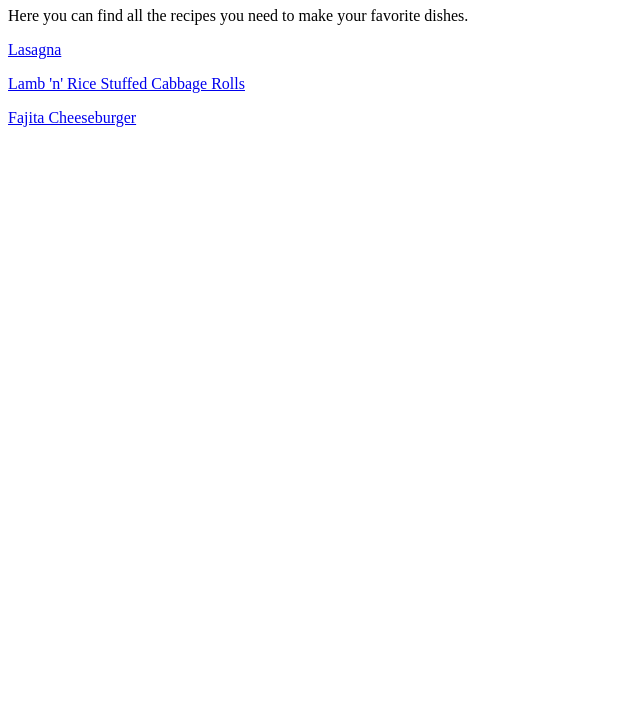
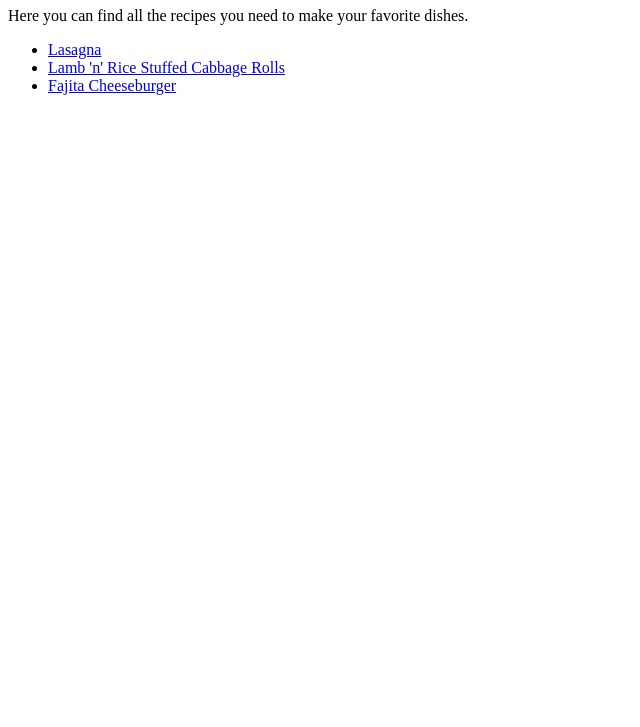
Before and after one commit to RobinEner1999/odin-recipes, a plain HTML site: page index.html in a window 1280 px wide. Shown: the part 73-800 px from the top of the page, without its empty margins (0-640 px from the left). Drawn offline with Linux system fonts and the light colour scheme.

Commit message:
feat(index): add unordered navigation list with recipe links
- Implement <ul> with 3 recipe <li> items in index.html
- Link to:
  * lasagna.html
  * fajita-cheeseburger.html
  * lamb-n-rice-stuffed-cabbage-rolls.html

```diff
--- a/index.html
+++ b/index.html
@@ -8,8 +8,10 @@
 <body>
     <h1>Odin Recipes”</h1>
     <p>Here you can find all the recipes you need to make your favorite dishes.</p>
-    <p><a href="./recipes/lasagna.html">Lasagna</a></p>
-    <p><a href="./recipes/lamb-n-rice-stuffed-cabbage-rolls.html">Lamb 'n' Rice Stuffed Cabbage Rolls</a></p>
-    <p><a href="./recipes/fajita-cheeseburger.html">Fajita Cheeseburger</a></p>
+    <ul>
+        <li><a href="./recipes/lasagna.html">Lasagna</a></li>
+        <li><a href="./recipes/lamb-n-rice-stuffed-cabbage-rolls.html">Lamb 'n' Rice Stuffed Cabbage Rolls</a></li>
+        <li><a href="./recipes/fajita-cheeseburger.html">Fajita Cheeseburger</a></li>
+    </ul>
 </body>
 </html>
```
